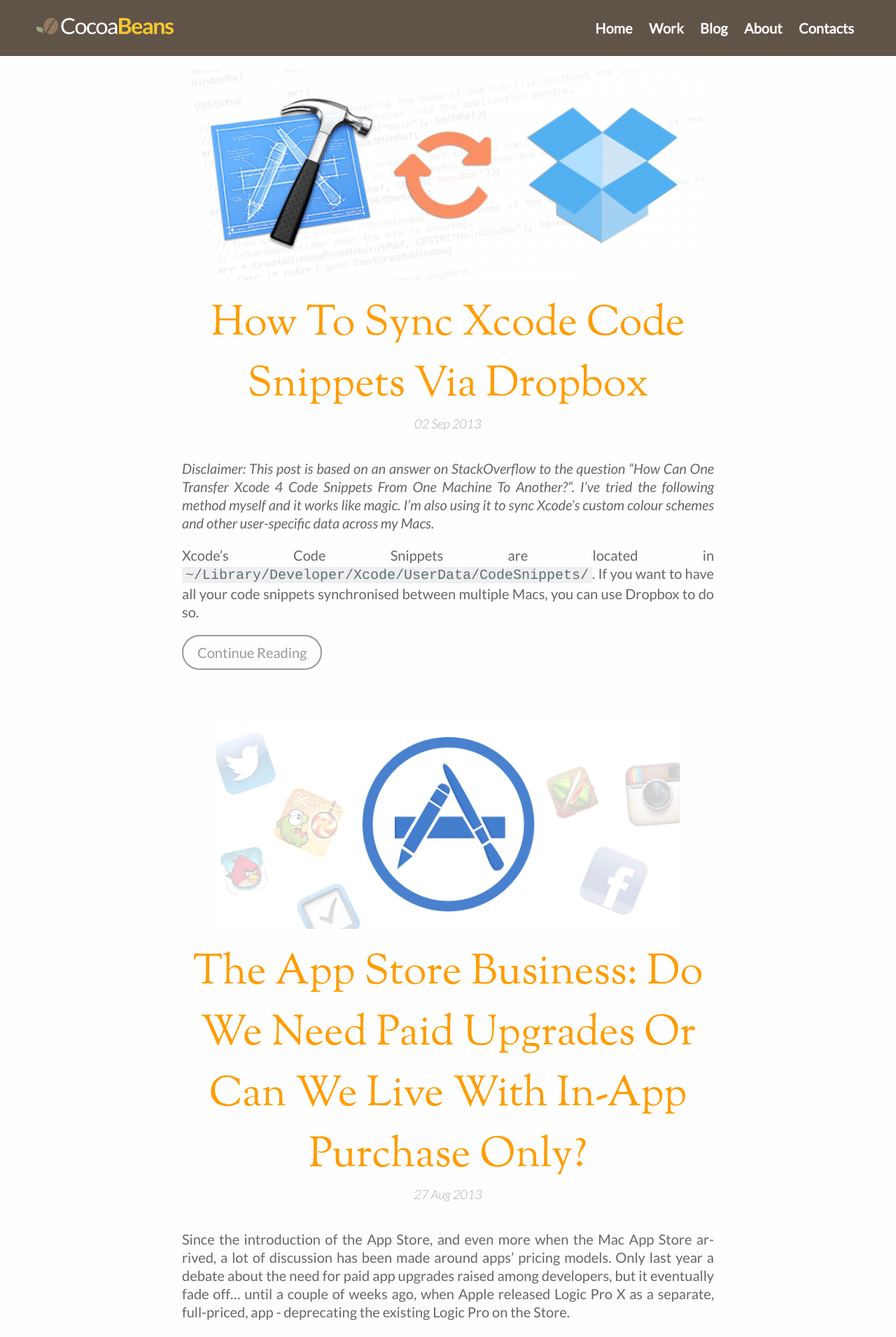
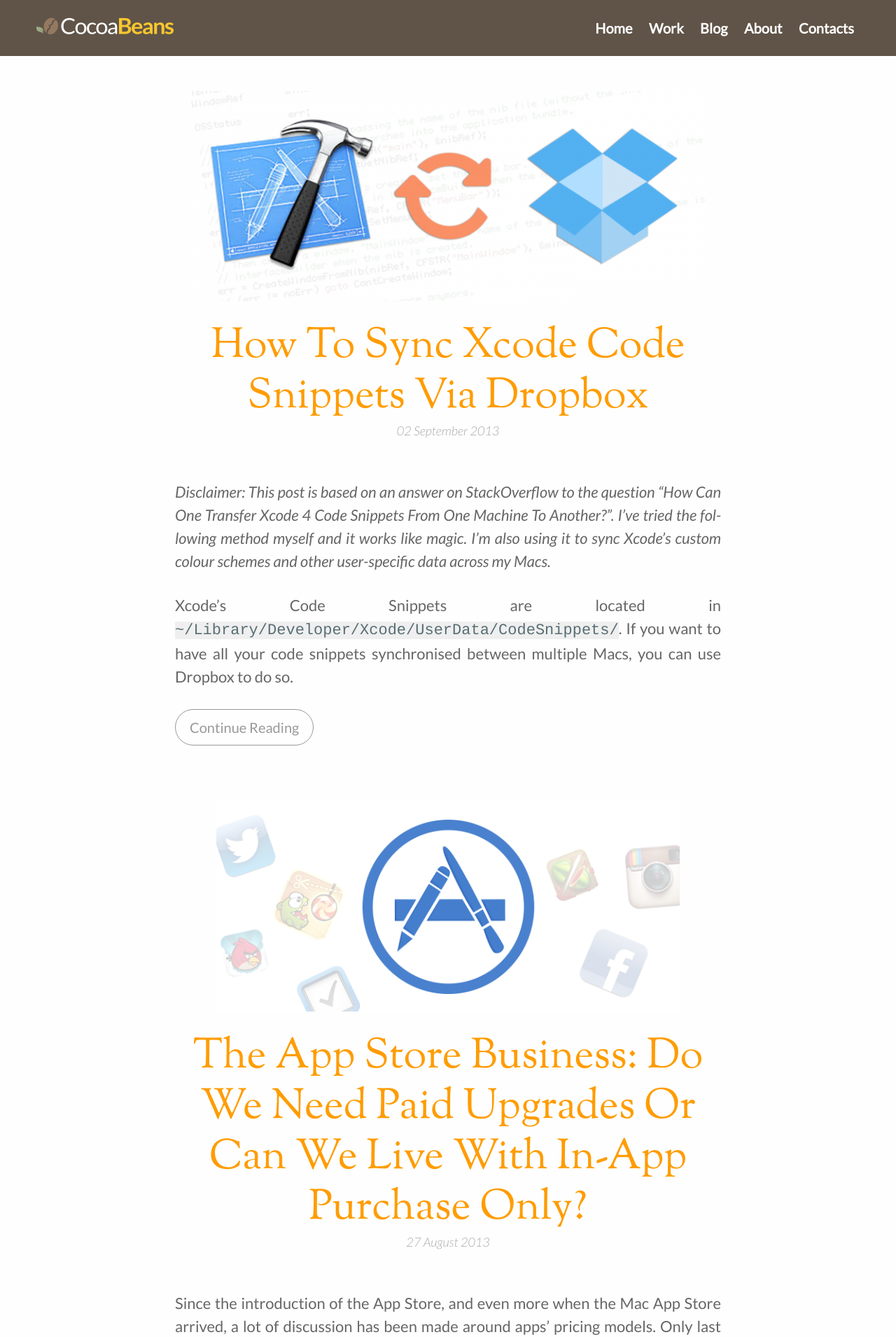
Before and after one commit to cocoabeansltd/cocoabeansltd.github.io, a Jekyll site: the page built from blog/index.html, in a window 1280 px wide. Shown: the top 1910 px of the page at 70% size. Built offline with Jekyll 4.4.1, drawn with Linux system fonts in a browser that asks for light colours; nearby versions of some CDN libraries; Markdown is read by kramdown in place of the engine named in the settings; some of the changed text lies outside the part shown.

Commit message:
Improved sty style.

```diff
--- a/_config.yml
+++ b/_config.yml
@@ -5,6 +5,8 @@
 description: "Cocoa Beans Ltd Official Website"
 timezone: Europe/London
 markdown: redcarpet
+redcarpet:
+  extensions: ["strikethrough"]
 encoding: utf-8
 pygments: true
 safe: true
--- a/_layouts/post.html
+++ b/_layouts/post.html
@@ -7,7 +7,7 @@
 		<img class="post_featured_image" src="/images/posts/{{page.featured_image}}" alt="{{ page.title }}" />
 		{% endif %}
 		<h1>{{ page.title }}</h1>
-		<h4 class="meta">{{ page.date | date_to_string }}</h4>
+		<h4 class="meta">{{ page.date | date_to_long_string }}</h4>
 	</section>
 	<section class="post">
 		{{ content }}
--- a/about/index.html
+++ b/about/index.html
@@ -3,3 +3,7 @@
 layout: page
 title: Cocoa Beans - About
 ---
+{% assign tests = "one|two|three" | split: "|" %}
+{% for number in tests %}
+<p>{{ number }}</p><br>
+{% endfor %}
--- a/blog/index.html
+++ b/blog/index.html
@@ -11,7 +11,7 @@
 			<img class="post_featured_image" src="/images/posts/{{post.featured_image}}" alt="{{ page.title }}" />
 		{% endif %}
 		<a href="{{ post.url }}" class="excerpt_post_title"><h1>{{ post.title }}</h1></a>
-		<h4 class="meta">{{ post.date | date_to_string }}</h4>
+		<h4 class="meta">{{ post.date | date_to_long_string }}</h4>
 	</section>
 	<section class="post">
 		{% if post.content contains "<!-- more -->" %}
--- a/css/blog.css
+++ b/css/blog.css
@@ -10,23 +10,23 @@
 }
 
 .meta {
+	margin: 0px;
 	text-align: center;
 	font-style: italic;
 	font-family: 'Lato Lite';
-	margin: 0px 10px 10px 10px;
 }
 
 .post {
 	color: #666666;
-	font-size: 20px;
+	font-size: 22px;
+	line-height: 1.5;
 	padding: 0px 10px;
-	line-height: 1.3em;
 	text-align: justify;
 	text-justify: inter-word;
 }
 
 .post_header {
-	padding: 0px 10px;
+	padding: 20px 0px;
 	margin-bottom: 40px;
 }
 
@@ -39,7 +39,7 @@
 	height: auto;
 	max-width: 100%;
 	max-height: 300px;
-	margin: 20px auto;
+	margin: 30px auto;
 	display: block;
 }
 
@@ -79,16 +79,15 @@
 .read_more_button {
 	color: #999999;
 	font-size: 20px;
-	margin-bottom: 50px;
 	padding: 10px 20px;
-	border: 2px solid;
+	border: 1px solid;
 	border-radius: 30px;
 	display: inline-block;
 	text-transform: capitalize;
 }
 
 .read_more_button:hover {
-	color: #E96944;
+	color: #FF9C01;
 }
 
 .read_more_button:visited {
@@ -96,7 +95,7 @@
 }
 
 .read_more_button:visited:hover {
-	color: #E96944;
+	color: #FF9C01;
 }
 
 /*****************************************************************************/
@@ -107,8 +106,7 @@
 
 blockquote {
 	margin: 20px;
-	display:block;
-	padding: 20px 0px 0px 50px;
+	padding: 10px 0px 0px 50px;
 	position: relative;
 }
 
@@ -127,8 +125,8 @@
 
 	/*Positioning*/
 	position: absolute;
-	left: -10px;
-	top: 40px;
+	left: -15px;
+	top: -45px;
 }
 
 blockquote::after {
@@ -137,7 +135,6 @@
 }
 
 blockquote p {
-	margin: 0px auto 20px auto;
 	font-family: 'Lato Lite';
 }
 
@@ -153,11 +150,12 @@
 
 h1 {
 	font-size: 60px;
+	line-height: 1.2;
 	text-align: center;
 }
 
 .highlight {
-	margin: 10px;
+	margin: 30px 0px;
 	text-shadow: none;
 }
 
@@ -171,8 +169,8 @@
 }
 
 code {
+	padding: 0px;
 	color: #586E75;
-	padding: 0px 5px;
 	text-shadow: none;
 	background-color: #EFEFEF;
 }
--- a/css/common.css
+++ b/css/common.css
@@ -49,7 +49,7 @@
     -moz-transition: all 0.25s ease-in-out;
     -o-transition: all 0.25s ease-in-out;
 	text-decoration: none;
-	color: #E96944;
+	color: #FF9C01;
 }
 
 a:hover {
@@ -57,7 +57,7 @@
 }
 
 a:visited {
-	color: #E96944;
+	color: #FF9C01;
 }
 
 a:visited:hover {
@@ -89,8 +89,8 @@
 }
 
 h2 {
-	padding: 10px;
 	margin: 20px 0px;
+	padding: 10px 0px;
 	color: #4E5860;
 	font-size: 32px;
 	font-weight: normal;
@@ -98,7 +98,7 @@
 }
 
 h3 {
-	padding: 10px;
+	padding: 10px 0px;
 	margin: 20px 0px;
 	color: #4E5860;
 	font-size: 24px;
@@ -120,7 +120,7 @@
 }
 
 p {
-	margin: 20px 10px;
+	margin: 0px 0px 30px 0px;
 }
 
 /*****************************************************************************/
```
Also changed, not shown: 8 other files.
